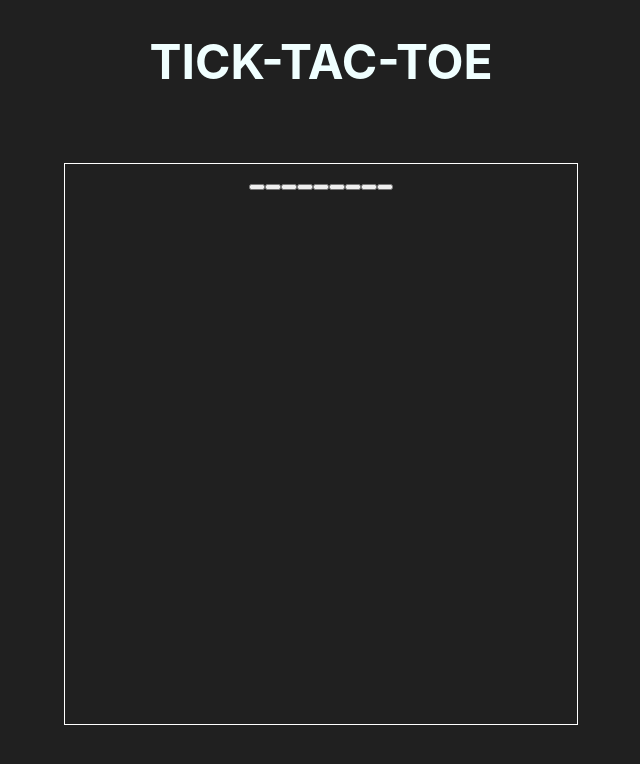
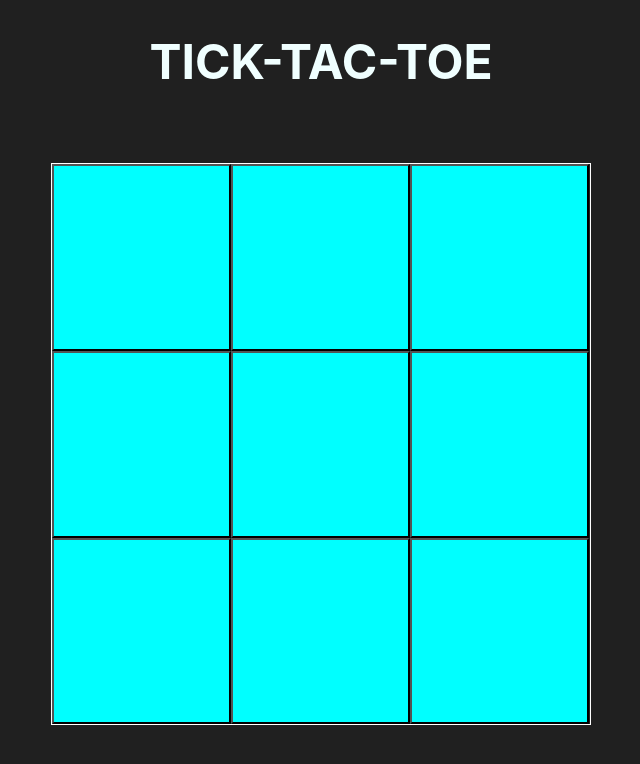
Before and after one commit to AKHIL-GIREESH/AI-ML, a React (Create React App) app in the folder General-AI/TickTacToe/ui/: page / in a window 1280 px wide. Shown: the top 764 px of the page, without its empty margins (319-959 px from the left). Built offline with nearby package versions, Linux system fonts and the light colour scheme.

Commit message:
Tic Tac Toe

```diff
--- a/General-AI/TickTacToe/ui/src/App.css
+++ b/General-AI/TickTacToe/ui/src/App.css
@@ -49,7 +49,14 @@ body{
 
 .Boxes{
   border: 1px solid white;
-  width:40%;
+  width:42%;
   height: 70vh;
   margin-top:5vh;
+  display: flex;
+  flex-wrap: wrap;
 }
+
+.Boxes button{
+  background-color: aqua;
+  width:33.3%;
+}
```
